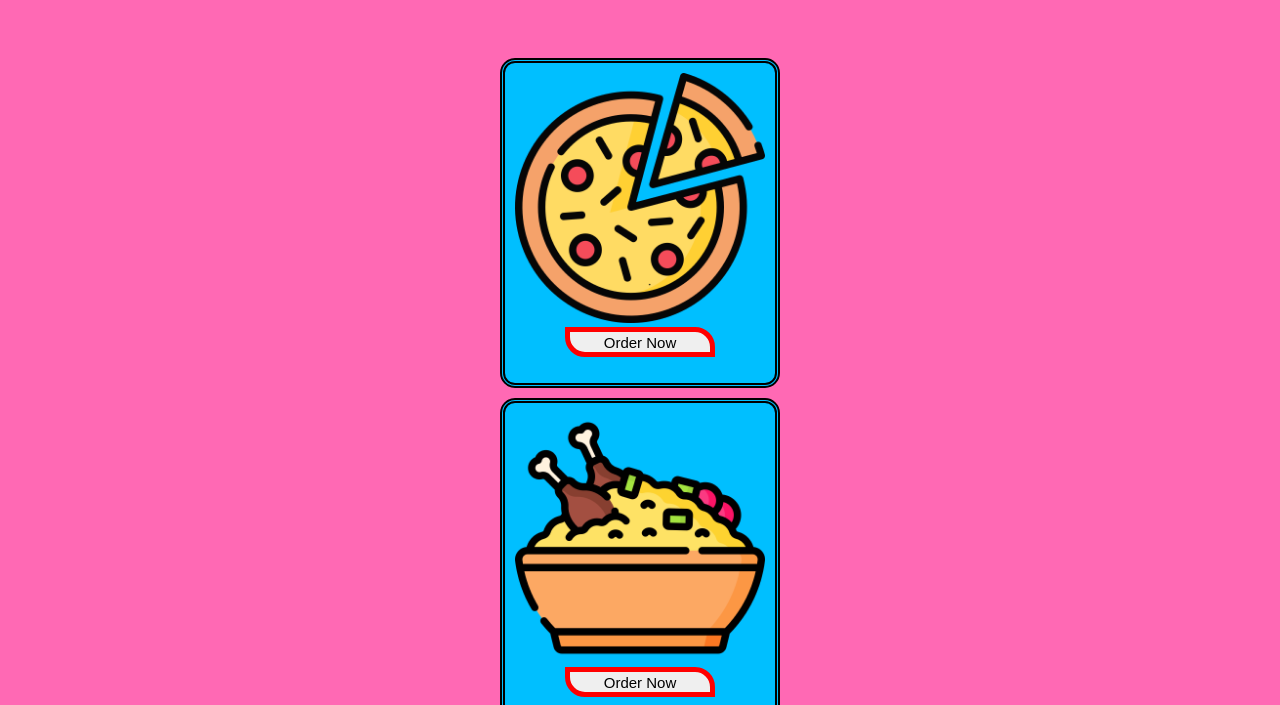
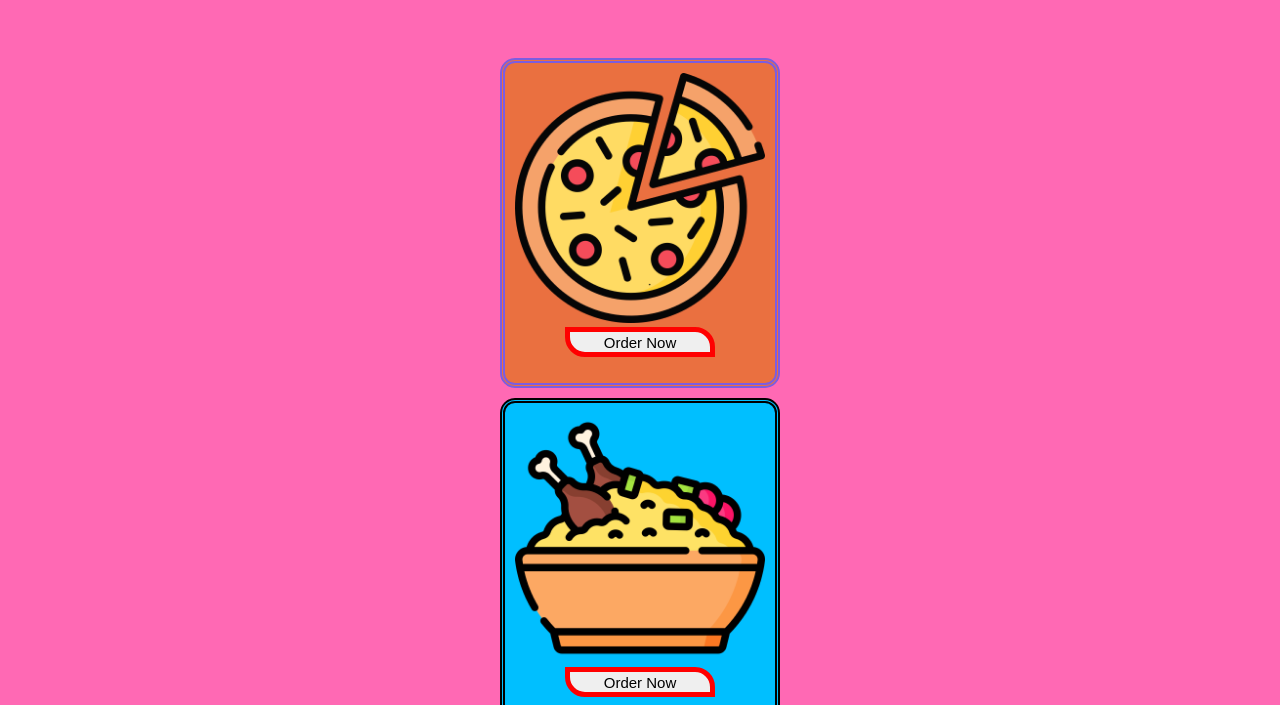
Before and after one commit to RohitMankar5522/Foodie-Woodie, a plain HTML site: page index.html in a window 1280 px wide. In both pictures the pointer is over the element 640 px from the left and 318 px from the top of the page. Shown: the part 95-800 px from the top of the page. Drawn offline with Linux system fonts and the light colour scheme.

Commit message:
Added Hover Effect to Cointainer

```diff
--- a/index.html
+++ b/index.html
@@ -41,6 +41,18 @@
             border: solid yellowgreen 5px;
             cursor: pointer;
             }
+            .cointainer:hover{
+            margin-left: auto;
+            margin-right: auto;
+            width: 250px;
+            height: 300px;
+            padding: 10px;
+            text-align:center;
+            border: rgb(124, 93, 224) double 5px;
+            margin-top: 10px;
+            background-color:rgb(234, 112, 64);
+            border-radius: 15px;
+        }
     </style>
 </head>
 <body>
```
